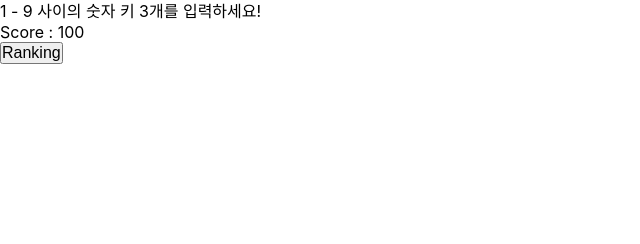
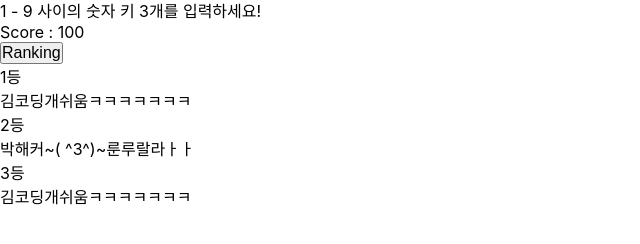
Before and after one commit to nuuco/number-baseball, a React (Create React App) app: page / in a window 1280 px wide. Shown: the part 154-398 px from the top of the page, without its empty margins (0-640 px from the left). Built offline with nearby package versions, Linux system fonts and the light colour scheme; no server answers.

Commit message:
feat: fetch 로 서버에서 데이터 가져오기 구현

```diff
--- a/src/App.jsx
+++ b/src/App.jsx
@@ -31,6 +31,7 @@ function App() {
       return [num_1, num_2, num_3];
     }
     setRandomNum(createNumber());
+
   }, [])
 
   return (
--- a/src/components/RankingIcon.jsx
+++ b/src/components/RankingIcon.jsx
@@ -1,10 +1,65 @@
-import React from "react";
+import React, { useEffect, useState } from "react";
 import styled from "styled-components";
 
+const mockupData =  [
+    {
+      "id": 1,
+      "userId": "김코딩",
+      "body": "개쉬움ㅋㅋㅋㅋㅋㅋㅋ",
+      "score": 97
+    },
+    {
+      "id": 2,
+      "userId": "박해커",
+      "body": "~( ^3^)~룬루랄라ㅏㅏ",
+      "score": 95
+    },
+    {
+        "id": 3,
+        "userId": "김코딩",
+        "body": "개쉬움ㅋㅋㅋㅋㅋㅋㅋ",
+        "score": 94
+    }
+  ];
+
+
 export const RankingIcon = ({isHomeRun}) => {
+    const [ranking, setRanking] = useState([]);
+
+    useEffect(() => {
+        //랭크 가져오기
+        fetch('http://localhost:3001/rank')
+        .then(res => {
+            return res.json();
+        })
+        .then(data => {
+            data.sort((a, b) => b["score"] - a["score"]);
+            setRanking(data);
+        })
+        .catch(() => {
+            console.log("fetch error!");
+            const rank = mockupData;
+            rank.sort((a, b) => b["score"] - a["score"]);
+            setRanking(rank);
+        })
+    }, [])
+
+
     return (
         <>
             <button>Ranking</button>
+            <section>
+                <ul>
+                {ranking.map((el, idx) => (
+                    <li key={el.id}>
+                        <span>{idx + 1}등</span>
+                        <div>
+                            <span>{el.userId}</span><span>{el.body}</span>
+                        </div>
+                    </li>
+                ))}
+                </ul>
+            </section>
         </>
     )
 }
```
